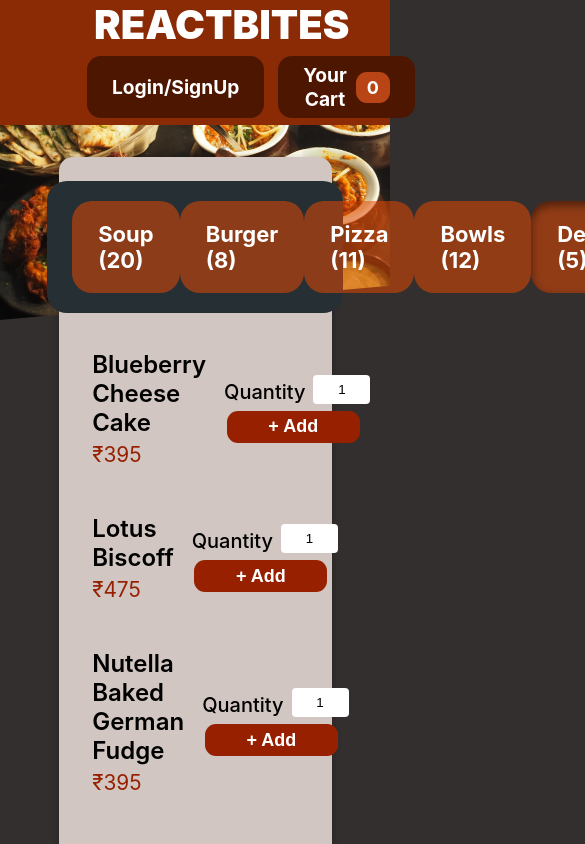
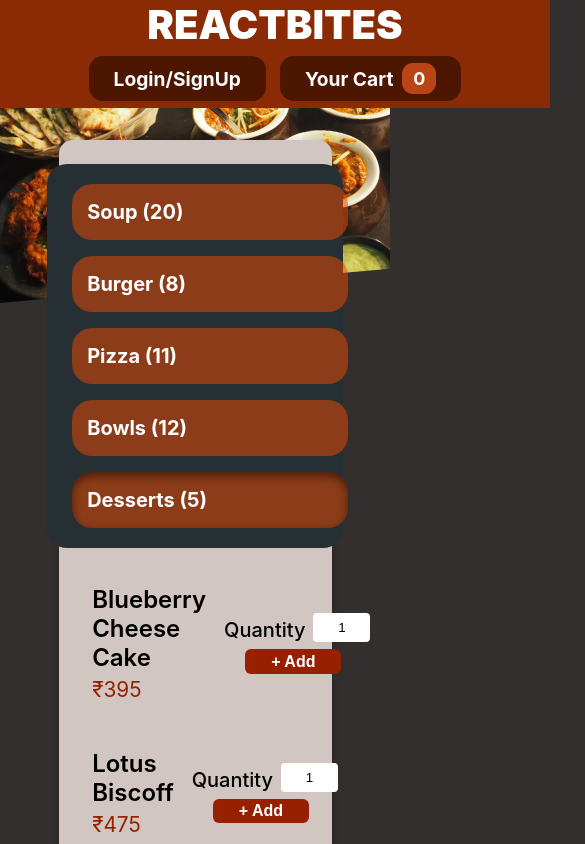
Before and after one commit to jasmeetsingh-1/reactbites, a React (Create React App) app: page / in a window 390 px wide. Shown: the top 844 px of the page, 585 px wide, since content can reach past the window. Built offline with nearby package versions, Linux system fonts and the light colour scheme.

Commit message:
making responsive

```diff
--- a/src/components/cssFIles/header/header.css
+++ b/src/components/cssFIles/header/header.css
@@ -11,8 +11,7 @@
 .heading-div-header > h2 {
   font-weight: 900;
   font-size: 2.5rem;
-  margin-left: 14px !important;
-  margin: 0px;
+  margin: 0 0 0 14px;
 }
 
 .header-button-holder {
@@ -63,3 +62,19 @@
   object-fit: cover;
   transform: rotateZ(-5deg) translateY(-4rem) translateX(-1rem);
 }
+
+@media screen and (max-width: 480px) {
+  .main-outer-div-header {
+    width: 100%;
+    justify-content: center;
+    align-content: center;
+  }
+
+  .heading-div-header > h2 {
+    margin-left: 0px;
+  }
+
+  .header-buttons-navbar {
+    margin: 7px !important;
+  }
+}
--- a/src/components/cssFIles/homepage/homepage.css
+++ b/src/components/cssFIles/homepage/homepage.css
@@ -25,7 +25,7 @@
   border-radius: 20px;
   background: rgba(231, 72, 0, 0.53);
   width: fit-content;
-  padding: 20px 26px;
+  padding: 16px 15px;
 }
 
 .home-page-menu-items:hover {
@@ -40,7 +40,7 @@
 .home-page-menu-items > span {
   color: #fff;
   color: color(display-p3 1 1 1);
-  font-size: 22px;
+  font-size: 20px;
   font-weight: 700;
   line-height: normal;
 }
@@ -119,18 +119,19 @@
 }
 
 .submit-button-holder > button {
-  width: 133px;
-  height: 32px;
-  border-radius: 11px;
+  width: 6rem;
+  height: max-content;
+  border-radius: 6px;
   background: #962000;
   color: #fff;
   text-align: center;
-  font-size: 18px;
+  font-size: 16px;
   font-style: normal;
   font-weight: 600;
   line-height: normal;
   outline: none;
   border: none;
+  padding: 0.2rem 0;
 }
 
 .submit-button-holder > button:hover {
@@ -143,10 +144,16 @@
   margin-top: 2px;
 }
 
-.red-border {
-  border: 1px solid red;
+.main-div-homepage-outer {
+  width: 100%;
 }
 
-.green-border {
-  border: 1px solid green;
+@media screen and (max-width: 480px) {
+  .outer-div-home-page-menu {
+    flex-direction: column;
+    gap: 1rem;
+  }
+  .home-page-menu-items {
+    width: 100%;
+  }
 }
--- a/src/components/header/header.jsx
+++ b/src/components/header/header.jsx
@@ -30,7 +30,7 @@ function Header(props) {
   }, [cartItems]);
 
   return (
-    <>
+    <div className="full-width-div">
       <div className="main-outer-div-header">
         <div className="heading-div-header">
           <h2>REACTBITES</h2>
@@ -60,7 +60,7 @@ function Header(props) {
       <div className="main-image">
         <img src={mealsImg} alt="A meals" />
       </div>
-    </>
+    </div>
   );
 }
 
--- a/src/components/homepage/homepage.jsx
+++ b/src/components/homepage/homepage.jsx
@@ -17,7 +17,7 @@ export default function HomePage() {
   };
 
   return (
-    <>
+    <div className="full-width-div">
       {/* <Header /> */}
       <div className="main-home-page-container">
         <div className="outer-div-home-page-menu">
@@ -93,6 +93,6 @@ export default function HomePage() {
         </div>
       </div>
       <Footer />
-    </>
+    </div>
   );
 }
--- a/src/index.css
+++ b/src/index.css
@@ -8,6 +8,9 @@ body {
 
 code {
   font-family: "Inter", monospace;
+}
+
+.full-width-div {
 }
 
 ::-webkit-scrollbar {
```
